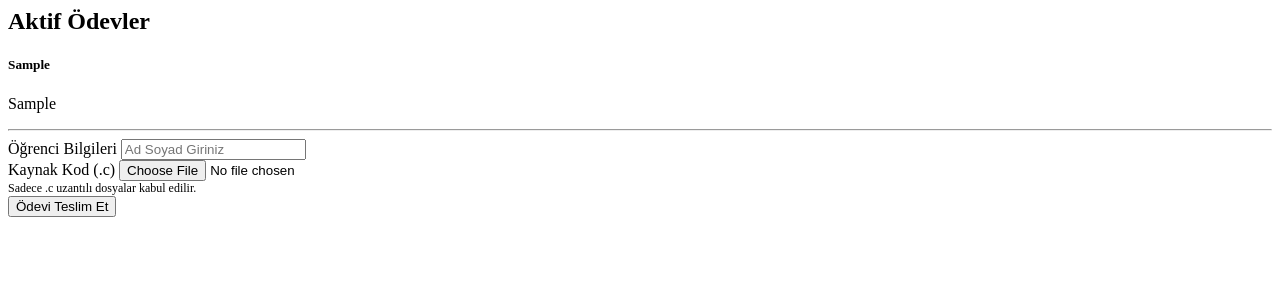
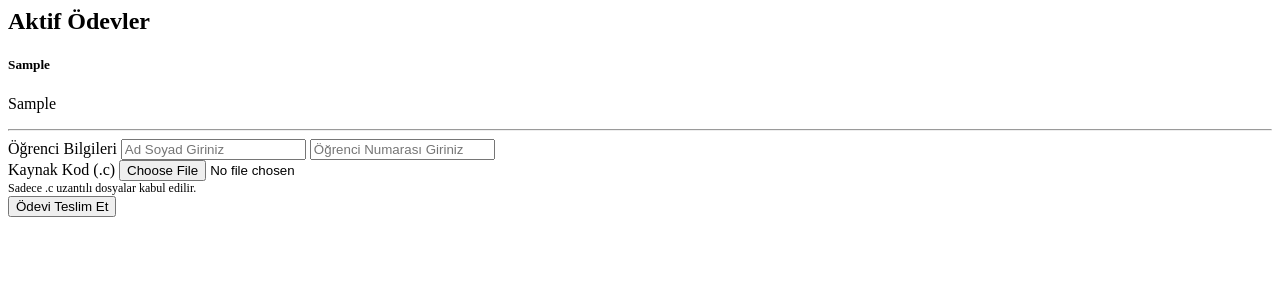
Before and after one commit to semanurozyilmaz/degerlendirme_sistemi, a Flask app: page / in a window 1280 px wide. Shown: the top 300 px of the page. Run offline with Flask 3, Linux system fonts and the light colour scheme; tables that the repository leaves empty hold one stand-in row (values such as "Sample post").

Commit message:
edited app.py

```diff
--- a/yukleme_sistemi/templates/index.html
+++ b/yukleme_sistemi/templates/index.html
@@ -24,6 +24,8 @@
                             <label class="form-label small fw-bold">Öğrenci Bilgileri</label>
                             <input type="text" name="ad" class="form-control form-control-sm"
                                 placeholder="Ad Soyad Giriniz" required>
+                            <input type="text" name="no" class="form-control form-control-sm"
+                                placeholder="Öğrenci Numarası Giriniz" required>
                         </div>
 
                         <div class="mb-3">
```
